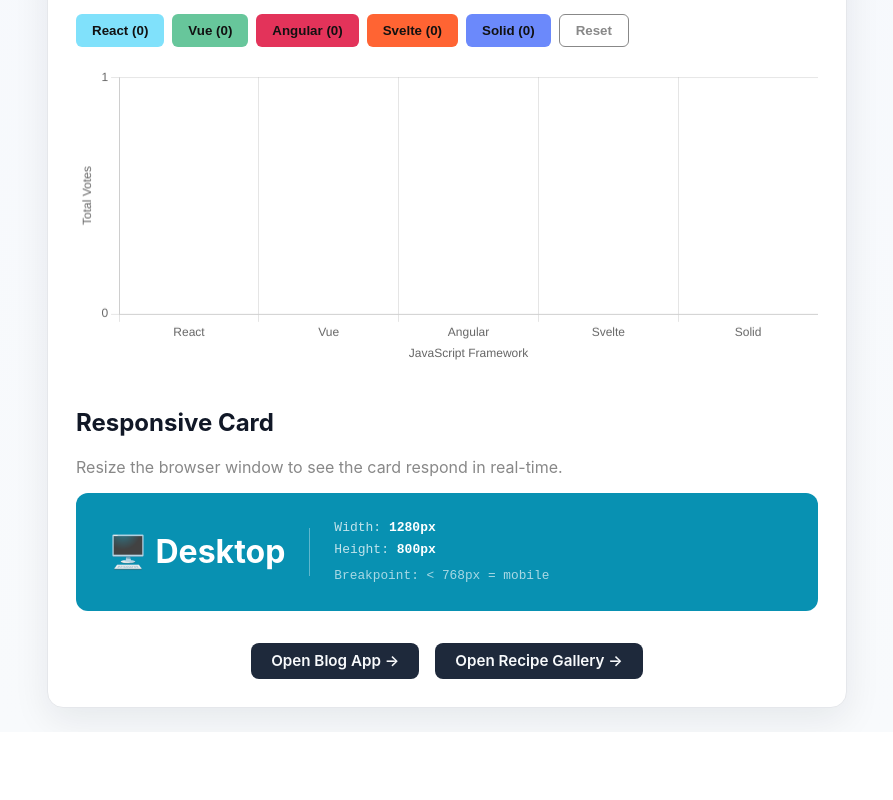
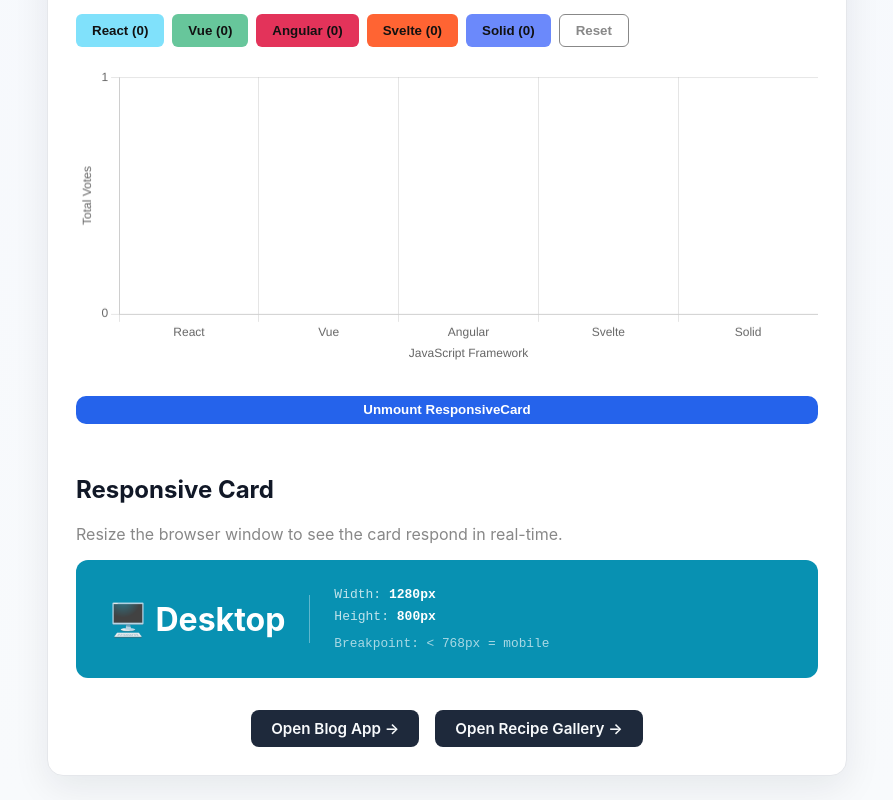
Before and after one commit to olympusmons1256/AD312, a React (Vite) app in the folder applicationLibrary/: page / in a window 1280 px wide. Shown: the part 4437-5237 px from the top of the page, without its empty margins (193-1086 px from the left). Before the commit the page ends 5169 px from the top, so only its background shows below. Built offline with nearby package versions, Linux system fonts and the light colour scheme; no server answers.

Commit message:
useeffect with response canvas initial commit

```diff
--- a/applicationLibrary/src/App.jsx
+++ b/applicationLibrary/src/App.jsx
@@ -1,4 +1,4 @@
-import { useContext } from 'react'
+import { useContext, useState } from 'react'
 import { Routes, Route, Link } from 'react-router-dom'
 import Counter from './Counter'
 import Gallery from './Gallery'
@@ -26,6 +26,7 @@ import ResponsiveCard from './ResponsiveCard'
 
 function Dashboard() {
   const { theme, themeValues } = useContext(ThemeContext)
+  const [showCard, setShowCard] = useState(true)
   return (
     <main
       className={`app-shell ${theme === 'dark' ? 'dark-mode' : 'light-mode'}`}
@@ -56,7 +57,13 @@ function Dashboard() {
         <UserRegistrationForm />
         <ProfileFormTanStack />
         <PollDashboard />
-        <ResponsiveCard />
+        <button
+          onClick={() => setShowCard((s) => !s)}
+          style={{ margin: '0.5rem 0', padding: '0.4rem 1rem', cursor: 'pointer' }}
+        >
+          {showCard ? 'Unmount' : 'Mount'} ResponsiveCard
+        </button>
+        {showCard && <ResponsiveCard />}
       </div>
       <div style={{ textAlign: 'center', marginTop: '2rem', display: 'flex', gap: '1rem', justifyContent: 'center', flexWrap: 'wrap' }}>
         <Link to="/blog" className="blog-entry-link">Open Blog App →</Link>
--- a/applicationLibrary/src/ResponsiveCard.jsx
+++ b/applicationLibrary/src/ResponsiveCard.jsx
@@ -11,6 +11,8 @@ export default function ResponsiveCard() {
   const isMobile = windowSize.width < MOBILE_BREAKPOINT
 
   useEffect(() => {
+    console.log('Effect ran — registering resize listener')
+
     // Handler reads the current window dimensions and pushes them into state,
     // keeping the component in sync with the real browser environment.
     function handleResize() {
@@ -30,6 +32,7 @@ export default function ResponsiveCard() {
     // every render, creating duplicate listeners. Omitting the array entirely
     // would do the same, re-registering on every render and causing a memory leak.
     return () => {
+      console.log('Cleanup ran — removing resize listener')
       // Cleanup: remove the event listener when the component unmounts so the
       // handler is never called against an unmounted component, preventing
       // state updates on dead components and freeing the listener from memory.
```
Also changed, not shown: 1 other file (tests, documents, lock files or other folders).
